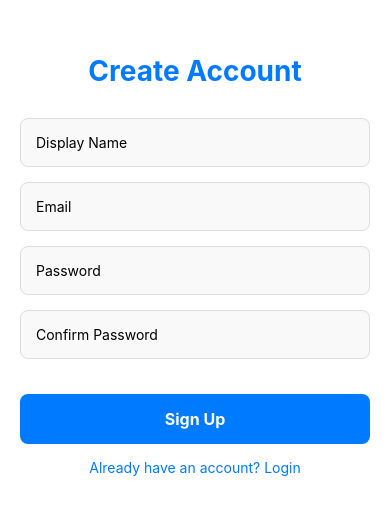
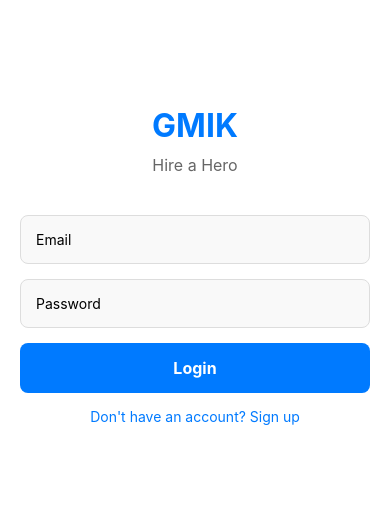
Before and after one commit to UlricBon/GIMK, a React Native app in the folder GMIK-Frontend/: screen / in a window 390 px wide. Shown: the part 157-672 px from the top of the page. Built offline with nearby package versions, Linux system fonts and the light colour scheme.

Commit message:
Fix auth flow: logout goes to Login, refresh shows Login not Register, auto-switch to Post after login

```diff
--- a/GMIK-Frontend/App.js
+++ b/GMIK-Frontend/App.js
@@ -1,4 +1,4 @@
-import React, { useState } from 'react';
+import React, { useState, useEffect } from 'react';
 import { View, Text, StyleSheet, TouchableOpacity, Platform } from 'react-native';
 import { Provider, useSelector } from 'react-redux';
 import { Ionicons } from '@expo/vector-icons';
@@ -45,9 +45,20 @@ if (!isWeb) {
 
 // ============ WEB VERSION ============
 const WebAppContent = () => {
-  const [currentScreen, setCurrentScreen] = useState('Post');
+  const [currentScreen, setCurrentScreen] = useState('Login');
   const [profileScreen, setProfileScreen] = useState(null);
   const { isLoggedIn } = useSelector(state => state.auth);
+
+  // Reset to Login when logged out or page refreshes
+  useEffect(() => {
+    if (!isLoggedIn) {
+      setCurrentScreen('Login');
+      setProfileScreen(null);
+    } else if (isLoggedIn && currentScreen === 'Login') {
+      // After successful login, switch to Post tab
+      setCurrentScreen('Post');
+    }
+  }, [isLoggedIn]);
 
   if (!isLoggedIn) {
     return (
```
